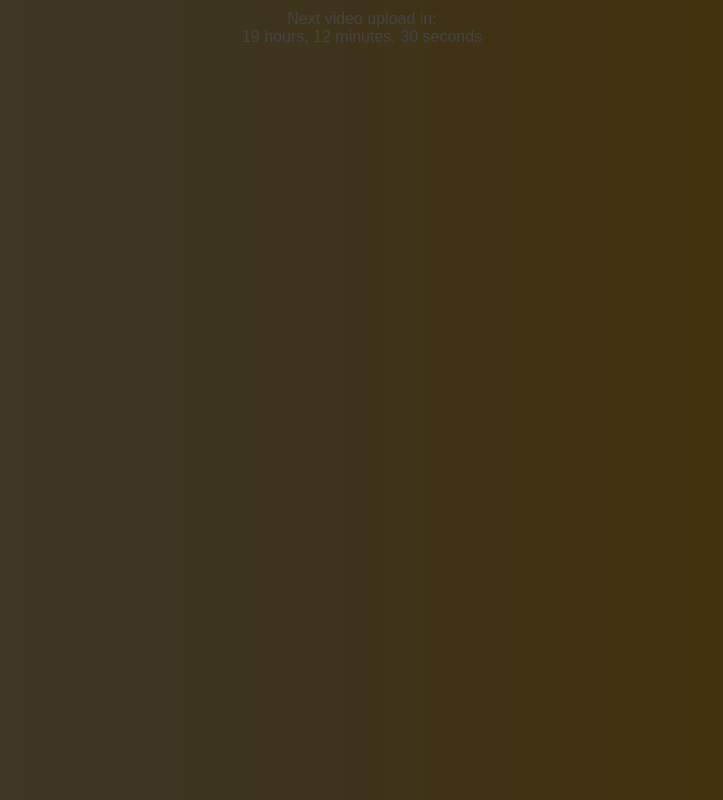
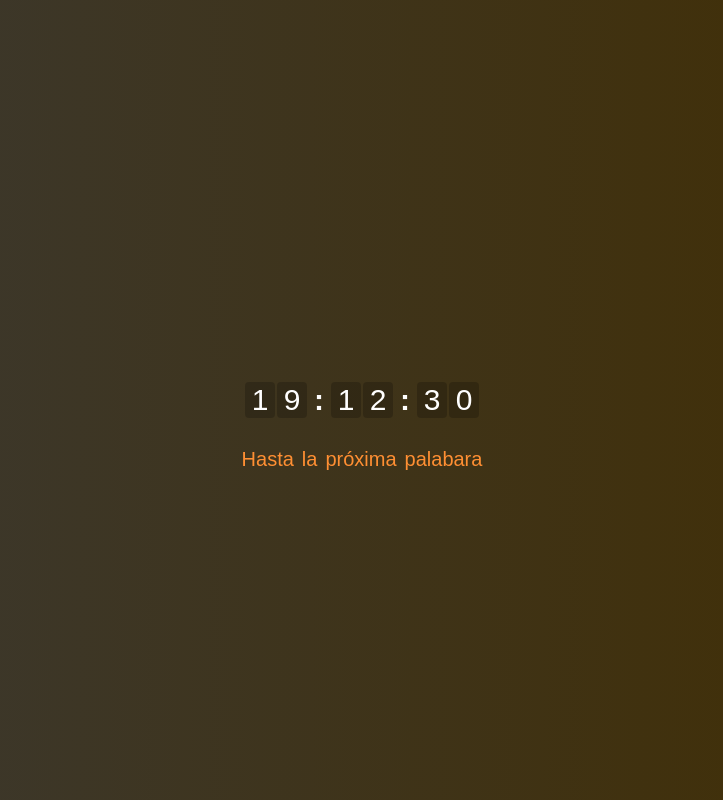
Before and after one commit to bendsouza2/yt-translator, a Vue app in the folder frontend/: page /today/videos/next in a window 1280 px wide. Shown: the whole page, without its empty margins (278-1001 px from the left). Built offline with nearby package versions, Linux system fonts and the light colour scheme.

Commit message:
formatting and style for timer

```diff
--- a/frontend/src/components/UploadTimer.vue
+++ b/frontend/src/components/UploadTimer.vue
@@ -1,23 +1,70 @@
 <template>
     <div class="background-container">
+        <div class="english-text-container">
+            <span
+                v-for="(word, index) in englishWords"
+                :key="`en-${index}`"
+                :class="{ 'visible': visibleEnglishWords[index] }"
+                class="animated-word"
+            >
+                {{ word }}
+            </span>
+        </div>
         <div class="countdown-timer">
-      <p>Next video upload in:</p>
-      <p>
-        {{ countdown.hours }} hours, {{ countdown.minutes }} minutes, {{ countdown.seconds }} seconds
-      </p>
+            <div class="timer-display">
+                <div class="digit-group">
+                    <!-- Hours -->
+                    <div class="digit-container" v-for="(digit, index) in timerDigits.slice(0, 2)" :key="`h${index}`">
+                        <div class="digit" :class="{ 'spinning': isSpinning }">
+                            <div class="digit-prev">{{ getPrevDigit(digit) }}</div>
+                            <div class="digit-current">{{ digit }}</div>
+                            <div class="digit-next">{{ getNextDigit(digit) }}</div>
+                        </div>
+                    </div>
+                    <span class="separator">:</span>
+
+                    <!-- Minutes -->
+                    <div class="digit-container" v-for="(digit, index) in timerDigits.slice(2, 4)" :key="`m${index}`">
+                        <div class="digit" :class="{ 'spinning': isSpinning }">
+                            <div class="digit-prev">{{ getPrevDigit(digit) }}</div>
+                            <div class="digit-current">{{ digit }}</div>
+                            <div class="digit-next">{{ getNextDigit(digit) }}</div>
+                        </div>
+                    </div>
+                    <span class="separator">:</span>
+
+                    <!-- Seconds -->
+                    <div class="digit-container" v-for="(digit, index) in timerDigits.slice(4, 6)" :key="`s${index}`">
+                        <div class="digit" :class="{ 'spinning': isSpinning }">
+                            <div class="digit-prev">{{ getPrevDigit(digit) }}</div>
+                            <div class="digit-current">{{ digit }}</div>
+                            <div class="digit-next">{{ getNextDigit(digit) }}</div>
+                        </div>
+                    </div>
+                </div>
+            </div>
+        </div>
+        <div class="spanish-text-container">
+            <span
+                v-for="(word, index) in spanishWords"
+                :key="`es-${index}`"
+                :class="{ 'visible': visibleSpanishWords[index] }"
+                class="animated-word"
+            >
+                {{ word }}
+            </span>
         </div>
     </div>
 </template>
 
 <script setup lang="ts">
-/* eslint-disable */
-import { ref, onMounted, onUnmounted } from "vue";
+import { ref, onMounted, onUnmounted, computed } from "vue";
 
 /**
  * Calculates the next occurrence of noon (12pm UTC).
- * @returns {Date} - A Date object representing the next noon.
+ * @returns {Date} A Date object representing the next noon.
  */
-function getNextNoon() {
+function getNextNoon(): Date {
     const now = new Date();
     const nextNoon = new Date();
 
@@ -28,43 +75,169 @@ function getNextNoon() {
     return nextNoon;
 }
 
-const countdown = ref({
+const countdown = ref<{
+    hours: number;
+    minutes: number;
+    seconds: number;
+}>({
     hours: 0,
     minutes: 0,
     seconds: 0,
 });
 
-// eslint-disable-next-line
+const isSpinning = ref<boolean>(true);
+
+/**
+ * Computes an array of individual digits for the countdown timer.
+ * @returns {string[]} An array of strings representing the digits.
+ */
+const timerDigits = computed<string[]>(() => {
+    const hours = String(countdown.value.hours).padStart(2, '0');
+    const minutes = String(countdown.value.minutes).padStart(2, '0');
+    const seconds = String(countdown.value.seconds).padStart(2, '0');
+    return [...hours, ...minutes, ...seconds];
+});
+
+/**
+ * Gets the previous digit in a circular sequence (0 → 9, otherwise -1).
+ * @param {string} digit - A single-digit string.
+ * @returns {string} The previous digit as a string.
+ */
+function getPrevDigit(digit: string): string {
+    return digit === '0' ? '9' : String(Number(digit) - 1);
+}
+
+/**
+ * Gets the next digit in a circular sequence (9 → 0, otherwise +1).
+ * @param {string} digit - A single-digit string.
+ * @returns {string} The next digit as a string.
+ */
+function getNextDigit(digit: string): string {
+    return digit === '9' ? '0' : String(Number(digit) + 1);
+}
+
+/**
+ * Calculates the countdown to the next noon.
+ * @returns {{ hours: number; minutes: number; seconds: number }} The remaining time until next noon.
+ */
+function getTargetCountdown() {
+    const now = new Date().getTime();
+    const nextUpload = getNextNoon().getTime();
+    const timeDistance = nextUpload - now;
+
+    return {
+        hours: Math.floor(timeDistance / (1000 * 60 * 60)),
+        minutes: Math.floor((timeDistance % (1000 * 60 * 60)) / (1000 * 60)),
+        seconds: Math.floor((timeDistance % (1000 * 60)) / 1000),
+    };
+}
+
 let interval: ReturnType<typeof setInterval> | undefined = undefined;
 
 /**
- * Get a countdown to the next upload time (12pm UTC).
- * @param {Function} callback - A function to handle the countdown values.
+ * Animates the spinning countdown (slot machine) effect towards a target value.
+ * @param targetCountdown - The target countdown values.
  */
-function updateCountdown() {
-    const now = new Date().getTime();
-    const nextUpload = getNextNoon().getTime();
+function startSpinningAnimation(targetCountdown: typeof countdown.value): void {
+    const duration = 1200; // Total animation duration in ms
+    const steps = 10; // Number of steps to reach target
+    const stepDuration = duration / steps;
 
-    const timeDistance = nextUpload - now;
-    if (timeDistance <= 0) {
-      clearInterval(interval);
-      countdown.value = { hours: 0, minutes: 0, seconds: 0 };
-      return;
+    let currentStep = 0;
+    const spinInterval = setInterval(() => {
+        currentStep++;
+
+        // Calculate intermediate values that progress towards the target
+        countdown.value = {
+            hours: Math.floor((targetCountdown.hours * currentStep) / steps),
+            minutes: Math.floor((targetCountdown.minutes * currentStep) / steps),
+            seconds: Math.floor((targetCountdown.seconds * currentStep) / steps),
+        };
+
+        if (currentStep >= steps) {
+            clearInterval(spinInterval);
+            isSpinning.value = false;
+            interval = setInterval(updateCountdown, 1000);
+        }
+    }, stepDuration);
 }
 
-    countdown.value.hours = Math.floor(
-      (timeDistance % (1000 * 60 * 60 * 24)) / (1000 * 60 * 60)
-    );
-    countdown.value.minutes = Math.floor(
-      (timeDistance % (1000 * 60 * 60)) / (1000 * 60)
-    );
-    countdown.value.seconds = Math.floor((timeDistance % (1000 * 60)) / 1000);
+/**
+ * Updates the countdown and manages spinning animations.
+ */
+function updateCountdown(): void {
+    const targetCountdown = getTargetCountdown();
+
+    if (isSpinning.value) {
+        startSpinningAnimation(targetCountdown);
+    } else {
+        countdown.value = targetCountdown;
+
+        if (targetCountdown.hours === 0 &&
+            targetCountdown.minutes === 0 &&
+            targetCountdown.seconds === 0) {
+            clearInterval(interval);
+            isSpinning.value = true;
+        }
+    }
+}
+
+// Text animation logic
+const englishWords = ref<string[]>(['Next', 'word', 'in:']);
+const spanishWords = ref<string[]>(['Hasta', 'la', 'próxima', 'palabara']);
+const visibleEnglishWords = ref<boolean[]>(Array(englishWords.value.length).fill(false));
+const visibleSpanishWords = ref<boolean[]>(Array(spanishWords.value.length).fill(false));
+const isAnimatingEnglish = ref<boolean>(true);
+
+/**
+ * Pauses execution for a given number of milliseconds.
+ * @param {number} ms - The number of milliseconds to wait.
+ * @returns {Promise<void>} A promise that resolves after the delay.
+ */
+async function sleep(ms: number): Promise<void> {
+    return new Promise(resolve => setTimeout(resolve, ms));
+}
+
+/**
+ * Animates the display of text, alternating between English and Spanish words.
+ */
+async function animateText(): Promise<void> {
+    while (true) {
+        if (isAnimatingEnglish.value) {
+            // Reset Spanish words
+            visibleSpanishWords.value = Array(spanishWords.value.length).fill(false);
+
+            // Animate English words
+            for (let i = 0; i < englishWords.value.length; i++) {
+                visibleEnglishWords.value[i] = true;
+                await sleep(300); // Time between each word appearing
+            }
+
+            await sleep(2000); // Pause with full English text visible
+            visibleEnglishWords.value = Array(englishWords.value.length).fill(false);
+        } else {
+            // Reset English words
+            visibleEnglishWords.value = Array(englishWords.value.length).fill(false);
+
+            // Animate Spanish words
+            for (let i = 0; i < spanishWords.value.length; i++) {
+                visibleSpanishWords.value[i] = true;
+                await sleep(300); // Time between each word appearing
+            }
+
+            await sleep(2000); // Pause with full Spanish text visible
+            visibleSpanishWords.value = Array(spanishWords.value.length).fill(false);
+        }
+
+        isAnimatingEnglish.value = !isAnimatingEnglish.value;
+        await sleep(500); // Pause between language switches
+    }
 }
 
 
 onMounted(() => {
     updateCountdown();
-    interval = setInterval(updateCountdown, 1000);
+    animateText();
 });
 
 onUnmounted(() => {
@@ -77,9 +250,41 @@ onMounted(() => {
 <style scoped>
 .countdown-timer {
     font-family: Arial, sans-serif;
-    color: #444;
+    color: #ffffff;
     text-align: center;
     padding: 10px;
+    font-size: clamp(16px, 5vw, 30px);
+}
+
+.english-text-container {
+    justify-content: center;
+    color: #ffffff;
+    font-size: clamp(20px, 5vw, 20px);
+    font-family: Arial, sans-serif;
+    padding-bottom: 20px;
+    display: flex;
+    gap: 8px;
+}
+
+.spanish-text-container {
+    justify-content: center;
+    color: #ff8f33;
+    font-size: clamp(20px, 5vw, 20px);
+    font-family: Arial, sans-serif;
+    padding-top: 20px;
+    display: flex;
+    gap: 8px;
+}
+
+.animated-word {
+    opacity: 0;
+    transform: translateY(20px);
+    transition: opacity 0.3s ease-out, transform 0.3s ease-out;
+}
+
+.animated-word.visible {
+    opacity: 1;
+    transform: translateY(0);
 }
 
 .background-container {
@@ -89,5 +294,78 @@ onMounted(() => {
     width: 100%;
     margin: 0;
     padding: 0;
+    display: flex;
+    justify-content: center;
+}
+
+.timer-display {
+    display: flex;
+    justify-content: center;
+    perspective: 400px;
+}
+
+.digit-group {
+    display: flex;
+    align-items: center;
+}
+
+.digit-container {
+    width: 1em;
+    height: 1.2em;
+    position: relative;
+    margin: 0 1px;
+    overflow: hidden;
+    background: rgba(0, 0, 0, 0.2);
+    border-radius: 4px;
+}
+
+.digit {
+    position: relative;
+    width: 100%;
+    height: 100%;
+    transform-style: preserve-3d;
+    transition: transform 0.3s ease-out;
+}
+
+.digit.spinning {
+    animation: spinDigit 0.6s cubic-bezier(0.4, 0.0, 0.2, 1);
+}
+
+.digit-prev,
+.digit-current,
+.digit-next {
+    position: absolute;
+    width: 100%;
+    height: 100%;
+    backface-visibility: hidden;
+    display: flex;
+    justify-content: center;
+    align-items: center;
+}
+
+.digit-prev {
+    transform: rotateX(90deg) translateZ(0.6em);
+}
+
+.digit-current {
+    transform: rotateX(0deg) translateZ(0.6em);
+}
+
+.digit-next {
+    transform: rotateX(-90deg) translateZ(0.6em);
+}
+
+.separator {
+    margin: 0 0.2em;
+    font-weight: bold;
+}
+
+@keyframes spinDigit {
+    0% {
+        transform: rotateX(0deg);
+    }
+    100% {
+        transform: rotateX(-360deg);
+    }
 }
 </style>
```
Lines whose indentation alone changed are shown as unchanged.
